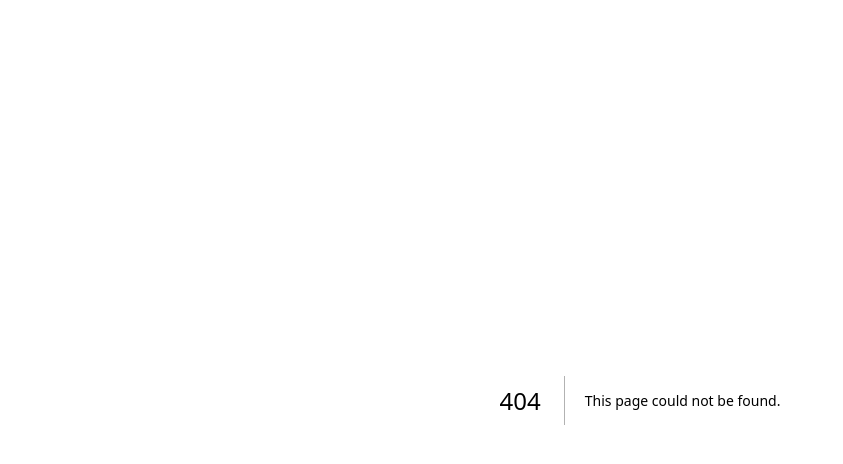
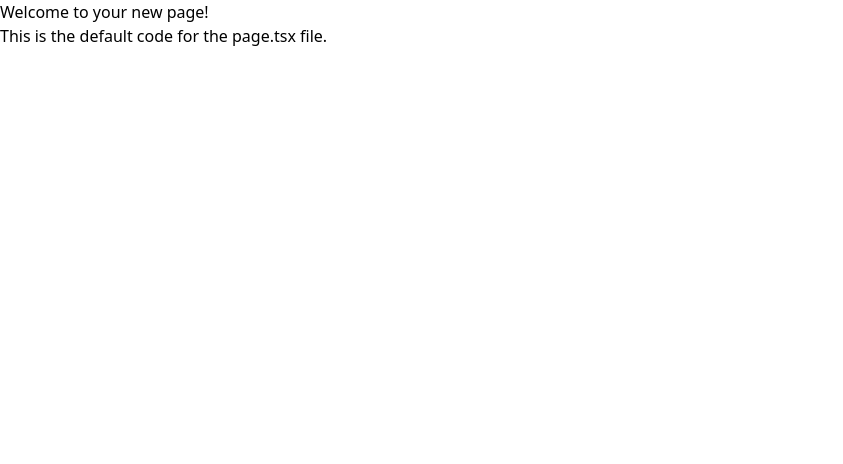
Before and after one commit to Bryium/Inner-cicle, a Next.js app: page /members in a window 1280 px wide. Before the commit this address had no page. Shown: the top 464 px of the page, without its empty margins (0-843 px from the left). Built offline with nearby package versions, Linux system fonts and the light colour scheme; what @heroui/react would draw is missing.

Commit message:
add another file topnavbar

```diff
--- /dev/null
+++ b/src/app/members/page.tsx
@@ -0,0 +1,12 @@
+import React from "react";
+
+const Page: React.FC = () => {
+  return (
+    <div>
+      <h1>Welcome to your new page!</h1>
+      <p>This is the default code for the page.tsx file.</p>
+    </div>
+  );
+};
+
+export default Page;
--- a/src/app/page.tsx
+++ b/src/app/page.tsx
@@ -1,7 +1,19 @@
+import { Button } from "@heroui/react";
+import { FaRegSmile } from "react-icons/fa";
+import Link from "next/link";
+
 export default function Home() {
   return (
     <div>
       <h1 className="text-3xl">Inner Circle</h1>
+      <Link href="/members" passHref>
+        <Button
+          className="flex items-center space-x-2 bg-blue-500 text-white border border-blue-700 hover:bg-blue-700 rounded-lg"
+          startContent={<FaRegSmile size={20} />}
+        >
+          <span>Click me</span>
+        </Button>
+      </Link>
     </div>
   );
 }
```
Also changed, not shown: src/component/navbar/TopNav.tsx (added).
